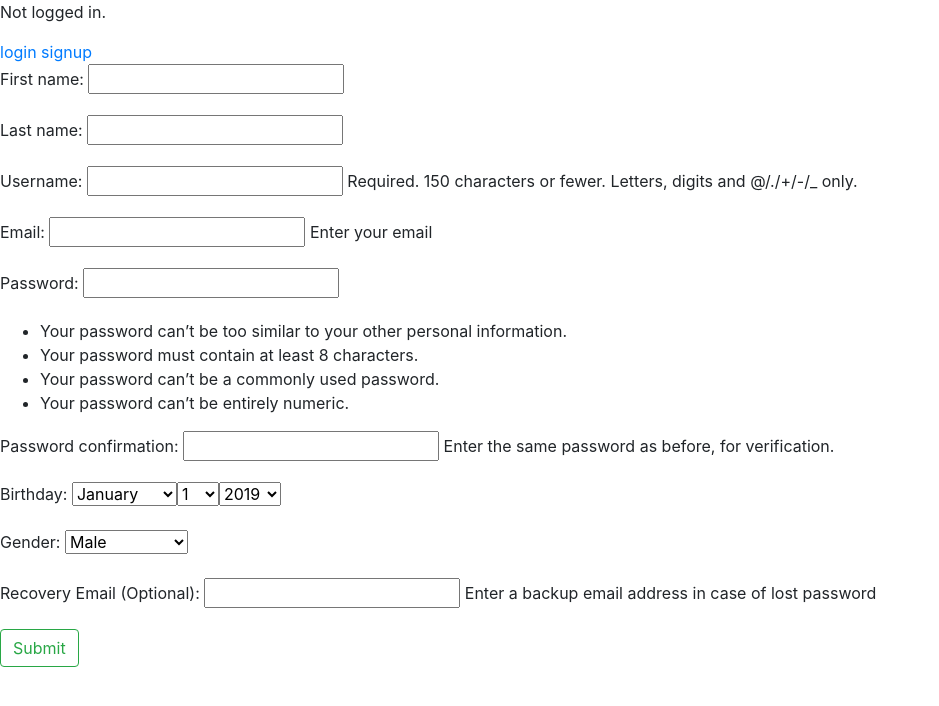
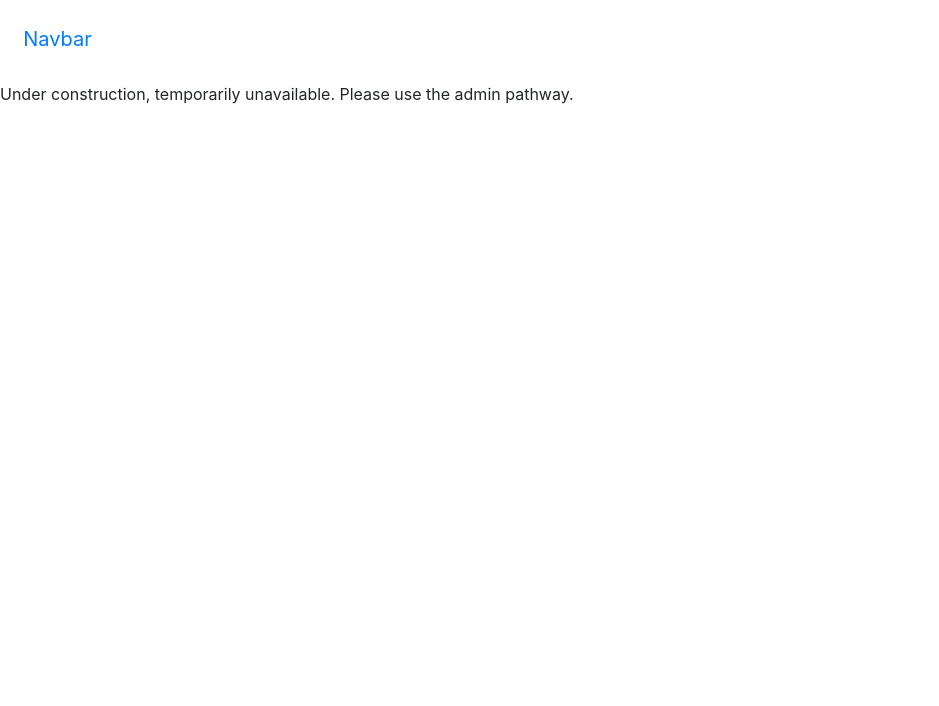
Before and after one commit to crimsonpython24/pymun, a Django app: page /accounts/signup/ in a window 1280 px wide. Shown: the top 706 px of the page, without its empty margins (0-939 px from the left). Run offline with Django 3.2, Linux system fonts and the light colour scheme; some libraries are stand-ins or nearby versions.

Commit message:
adding navbar, login-ed

```diff
--- a/pymun/accounts/forms.py
+++ b/pymun/accounts/forms.py
@@ -85,89 +85,6 @@ class UserCreationForm(forms.ModelForm):
         choices=FAVORITE_COLORS_CHOICES,
     )
 
-    def __init__(self, *args, **kwargs):
-        super(UserCreationForm, self).__init__(*args, **kwargs)
-        self.helper = helper.FormHelper()
-        self.helper.form_show_labels = False
-        self.helper.layout = layout.Layout(
-
-            layout.Div(
-                layout.Div(
-                    layout.Div(
-                        layout.HTML(fieldtostring(type="text", name="first_name",
-                                                  css_class="form-control form-control-sm")),
-                        layout.HTML(valuetolabel("first_name", "First Name")),
-                        css_class="md-form md-outline form-sm",
-                    ),
-                    css_class="col",
-                ),
-
-                layout.Div(
-                    layout.Div(
-                        layout.HTML(fieldtostring(type="text", name="last_name",
-                                                  css_class="form-control form-control-sm")),
-                        layout.HTML(valuetolabel("last_name", "Last Name")),
-                        css_class="md-form md-outline form-sm",
-                    ),
-                    css_class="col",
-                ),
-                css_class="row",
-            ),
-
-            layout.Div(
-                layout.Div(
-                    layout.HTML(fieldtostring(type="email", name="email",
-                                              aria_describedby="emailHelpBlock",
-                                              css_class="form-control form-control-sm")),
-                    layout.HTML(valuetolabel("email", "Email")),
-                    layout.HTML(
-                        """
-                        <small id="emailHelpBlock" class="form-text text-muted">
-                        You can use letter, numbers, and periods</small>
-                        """
-                    ),
-                    css_class="md-form md-outline form-sm",
-                ),
-            ),
-
-            layout.Div(
-                layout.Div(
-                    layout.HTML(fieldtostring(type="text", name="username",
-                                              css_class="form-control form-control-sm")),
-                    layout.HTML(valuetolabel("username", "Username")),
-                    css_class="md-form md-outline form-sm",
-                ),
-            ),
-
-            layout.Div(
-                layout.Div(
-                    layout.Div(
-                        layout.HTML(fieldtostring(type="password", name="password",
-                                                  css_class="form-control form-control-sm")),
-                        layout.HTML(valuetolabel("password", "Password")),
-                        css_class="md-form md-outline form-sm",
-                    ),
-                    css_class="col",
-                ),
-
-                layout.Div(
-                    layout.Div(
-                        layout.HTML(fieldtostring(type="password", name="password",
-                                                  css_class="form-control form-control-sm")),
-                        layout.HTML(valuetolabel("password", "Confirm")),
-                        css_class="md-form md-outline form-sm",
-                    ),
-                    css_class="col",
-                ),
-                css_class="row",
-            ),
-
-            layout.ButtonHolder(
-                layout.Submit('Save', 'Save', css_class='button white'),
-            ),
-
-        )
-
     class Meta:
         model = User
         fields = ('first_name', 'last_name', 'username', 'email', 'password1',
--- a/pymun/accounts/models.py
+++ b/pymun/accounts/models.py
@@ -98,14 +98,14 @@ class User(util_models.CreationModificationDateMixin,
 
     def get_thumbnail_picture_url(self):
         url = ""
+        self.create_thumbnail()
         picture_path, thumbnail_path = self.get_picture_paths()
 
         if thumbnail_path:
             url = (storage.url(thumbnail_path)
-                   if storage.exists(thumbnail_path)
-                   else self.avatar.url)
+                   if storage.exists(thumbnail_path) else self.avatar.url)
 
-        return url
+        return 'static/' + url
 
     def get_picture_paths(self):
         picture_path = None
--- a/pymun/accounts/templates/registration/login.html
+++ b/pymun/accounts/templates/registration/login.html
@@ -1,9 +1,5 @@
 {% extends "base.html" %}
 
 {% block content %}
-<form method="post" action="{% url 'login' %}">
-{% csrf_token %}
-{{ form.as_p }}
-<button class="btn btn-outline-success" type="submit">Submit</button>
-</form>
+<p>Under construction, temporarily unavailable. Please use the admin pathway.</p>
 {% endblock content %}
--- a/pymun/accounts/templates/registration/signup.html
+++ b/pymun/accounts/templates/registration/signup.html
@@ -1,9 +1,5 @@
 {% extends "base.html" %}
 
 {% block content %}
-<form method="post" action="{% url 'signup' %}">
-{% csrf_token %}
-{{ form.as_p }}
-<button class="btn btn-outline-success" type="submit">Submit</button>
-</form>
+<p>Under construction, temporarily unavailable. Please use the admin pathway.</p>
 {% endblock content %}
--- a/pymun/accounts/views.py
+++ b/pymun/accounts/views.py
@@ -1,11 +1,11 @@
 import os
 
-from bs4 import BeautifulSoup
+# from bs4 import BeautifulSoup
 
 from django.views.generic.edit import CreateView, UpdateView
 from django.views import generic
 from django.urls import reverse
-from django.shortcuts import render, redirect
+from django.shortcuts import redirect
 from django.contrib.auth.decorators import login_required
 from django.utils.decorators import method_decorator
 from django.conf import settings
--- a/pymun/core/views.py
+++ b/pymun/core/views.py
@@ -1,6 +1,4 @@
 from django.views import generic
-
-from accounts.models import User
 
 
 class IndexView(generic.TemplateView):
@@ -9,5 +7,6 @@ class IndexView(generic.TemplateView):
     def get_context_data(self, **kwargs):
         user = self.request.user
         context = super().get_context_data(**kwargs)
-        context['username'] = self.request.user.username
+        context['username'] = user.username
+
         return context
--- a/pymun/templates/base.html
+++ b/pymun/templates/base.html
@@ -10,33 +10,91 @@
     <link rel="stylesheet" type="text/css" href="{% static 'MDB-Pro_4.11.0/css/mdb.min.css' %}"/>
 
     {% block style %}{% endblock style %}
+
+    <style>
+        .navbar-custom {
+            min-height: 64px;
+            background-color:rgba(0,0,0,0);
+            padding-right: 1.45rem; padding-left: 1.45rem;
+            padding-top: 1.2rem; padding-bottom: 1.2rem;
+        }
+
+        .dropdown-menu-profile {
+            min-width: 400px !important;
+            background-color:rgba(0,0,0,0);
+            border: none
+        }
+
+        .icon-margin {
+            padding-left: 1em;
+            padding-right: 1em;
+        }
+
+        .bg-profile {
+            max-height: 75px;
+            background-color:rgba(0,0,0,0);
+        }
+
+        .card-title-profile {
+            margin-bottom: 0rem;
+        }
+
+        .no-transition {
+            -webkit-transition: height 0;
+            -moz-transition: height 0;
+            -ms-transition: height 0;
+            -o-transition: height 0;
+            transition: height 0;
+        }
+
+    </style>
+
 </head>
 <body>
-<section {{ idea.itemtype_attribute }}>
-    <header {{ idea.title_itemprop_attribute }}>{{ user.username }}</header>
-    <div {{ idea.content_itemprop_attribute }}>
-        {{ user.email }}
-        {{ user.first_name }}
-        {{ user.last_name }}
-        {{ user.biography }}
-    </div>
-</section>
 
 {% block navbar %}
   <header>
-    <!--Navbar -->
-    {% if user.is_authenticated %}
-    <p>{{ user.username }}</p>
-    <a href="{% url 'profile' slug=user.slug %}">mi account</a>
-    <a href="{% url 'logout' %}">logout</a>
-    <a href="{% url 'edit_main' slug=user.slug %}">edit</a>
-    <a href="{% url 'edit_addons' slug=user.slug %}">add info</a>
-    {% else %}
-    <p>Not logged in.</p>
-    <a href="{% url 'login' %}">login</a>
-    <a href="{% url 'signup' %}">signup</a>
-    {% endif %}
     <!--/.Navbar -->
+    <nav class="mb-1 navbar navbar-expand navbar-custom lighten-1 z-depth-0">
+      <a class="navbar-brand" href="#">Navbar</a>
+      <button class="navbar-toggler" type="button" data-toggle="collapse" data-target="#navbarSupportedContent-555"
+        aria-controls="navbarSupportedContent-555" aria-expanded="false" aria-label="Toggle navigation">
+        <span class="navbar-toggler-icon"></span>
+      </button>
+      <div class="collapse navbar-collapse" id="navbarSupportedContent-555">
+        <ul class="navbar-nav mr-auto">
+<!--          put stuffs here later-->
+        </ul>
+        <ul class="navbar-nav ml-auto nav-flex-icons">
+
+          {% if user.is_authenticated %}
+          <li class="nav-item icon-margin">
+            <a class="nav-link waves-effect waves-light">
+              <i class="fas fa-ellipsis-v fa-md text-black-50"></i>
+            </a>
+          </li>
+          <li class="nav-item avatar dropdown">
+            <a class="nav-link dropdown-toggle" id="navbarDropdownMenuLink-55" data-toggle="dropdown" aria-haspopup="true" aria-expanded="false">
+              <img src="{{ user.get_thumbnail_picture_url }}" class="rounded-circle z-depth-0" alt="avatar image">
+            </a>
+            <div class="dropdown-menu dropdown-menu-lg-right dropdown-menu-profile dropdown-secondary
+                        no-transition nav-collapse" aria-labelledby="navbarDropdownMenuLink-55">
+              <div class="card testimonial-card z-depth-1-half">
+                <div class="card-up transparent-obj bg-profile lighten-1"></div>
+                <div class="avatar mx-auto white">
+                  <img src="static/media/{{ user.avatar }}" class="rounded-circle" alt="woman avatar">
+                </div>
+                <div class="card-body">
+                  <h5 class="card-title card-title-profile">{{ user.first_name }} {{ user.last_name }}</h5>
+                  <p class="card-text">{{ user.email }}</p>
+                </div>
+              </div>
+            </div>
+          </li>
+          {% endif %}
+        </ul>
+      </div>
+    </nav>
   </header>
 {% endblock navbar %}
 
```
